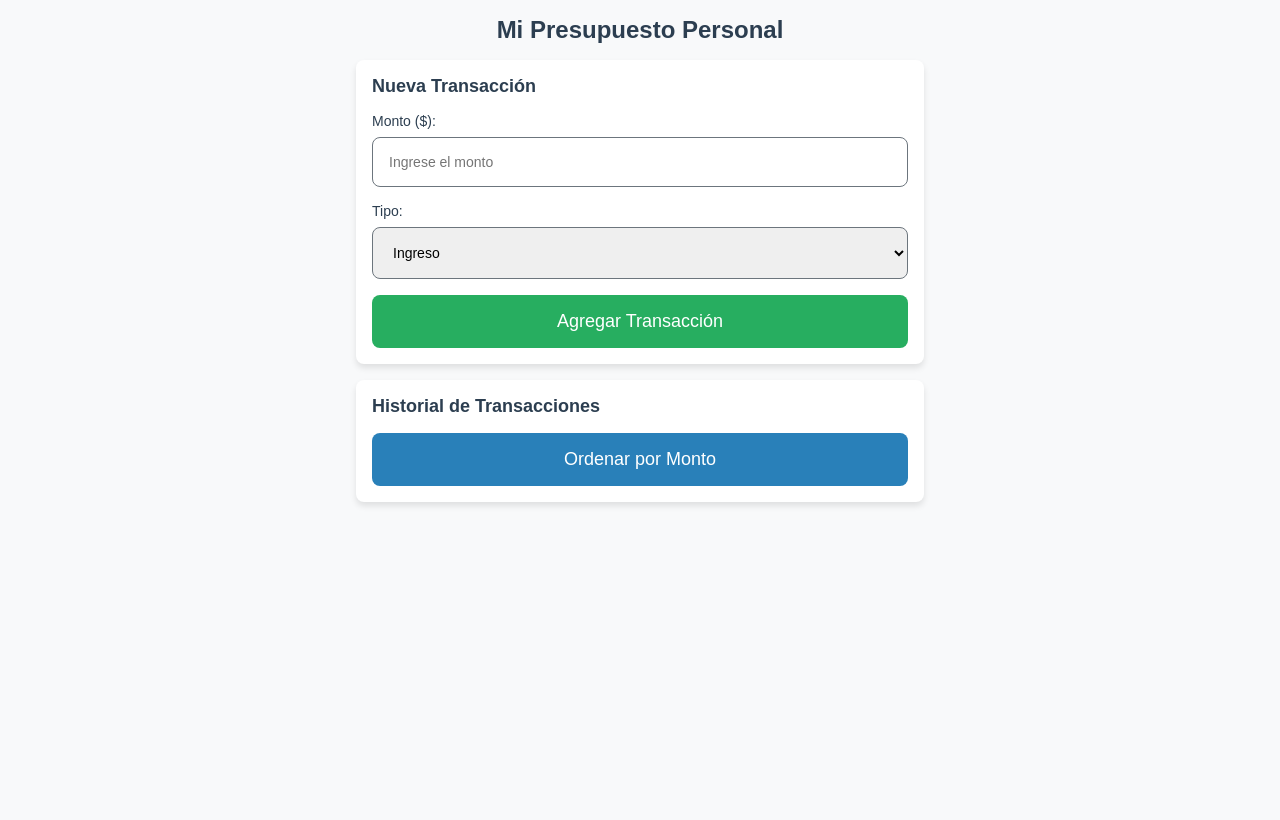
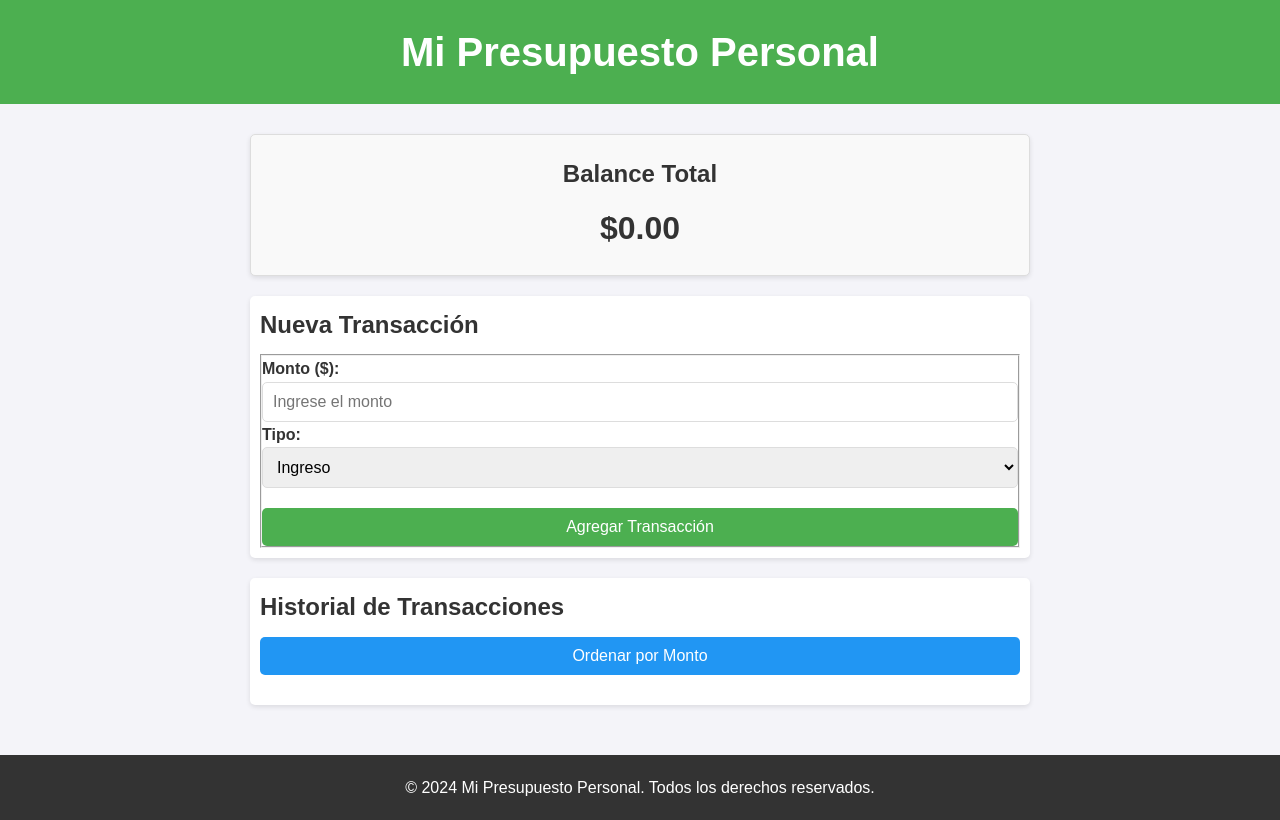
Before and after one commit to Eduardo-Inga-Lopez/personal-budget, a plain HTML site: page index.html in a window 1280 px wide. Both pictures are taken after a click on the button "Ordenar por Monto". Drawn offline with Linux system fonts and the light colour scheme.

Commit message:
feat: agrega funciones puras para cálculos

```diff
--- a/css/styles.css
+++ b/css/styles.css
@@ -5,145 +5,159 @@
   box-sizing: border-box;
 }
 
+/* Variables */
 :root {
   --font-family: Arial, sans-serif;
-    --color-primary: #2c3e50;
-    --color-secondary: #2980b9;
-    --color-green: #27ae60;
+  --line-height: 1.6;
+  --color-background: #f4f4f9;
+  --color-primary: #4caf50;
+  --color-primary-hover: #45a049;
+  --color-secondary: #2196f3;
+  --color-secondary-hover: #1976d2;
+  --color-text: #333;
   --color-white: #ffffff;
-    --color-light-gray: #f8f9fa;
-    --color-dark-gray: #6c757d;
-    --border-radius: 8px;
-    --padding: 16px;
-    --margin: 16px;
-    --font-size-large: 24px;
-    --font-size-medium: 18px;
-    --font-size-small: 14px;
+  --color-light-gray: #f9f9f9;
+  --color-border: #ddd;
+  --font-size-large: 2rem;
+  --font-size-medium: 1.5rem;
+  --font-size-small: 1rem;
+  --border-radius: 5px;
+  --padding: 20px;
+  --gap: 15px;
 }
 
+/* General */
 body {
   font-family: var(--font-family);
-    background-color: var(--color-light-gray);
-    color: var(--color-primary);
+  line-height: var(--line-height);
   margin: 0;
   padding: 0;
+  background-color: var(--color-background);
+  color: var(--color-text);
 }
 
-.container {
-    max-width: 600px;
-    margin: 0 auto;
-    padding: var(--padding);
+header {
+  background-color: var(--color-primary);
+  color: var(--color-white);
+  padding: var(--padding) 0;
+  text-align: center;
 }
 
-.text-center {
-    text-align: center;
-    font-size: var(--font-size-large);
-    margin-bottom: var(--margin);
+header h1 {
+  margin: 0;
+  font-size: calc(var(--font-size-large) + 0.5rem);
 }
 
-.card {
+main {
+  max-width: 800px;
+  margin: var(--padding) auto;
+  padding: 10px;
+}
+
+section {
   background-color: var(--color-white);
   border-radius: var(--border-radius);
-    box-shadow: 0 4px 6px rgba(0, 0, 0, 0.1);
-    margin-bottom: var(--margin);
+  box-shadow: 0 2px 5px rgba(0, 0, 0, 0.1);
+  margin-bottom: var(--padding);
+  padding: calc(var(--padding) / 2);
 }
 
-.card-body {
-    padding: var(--padding);
+h2 {
+  font-size: var(--font-size-medium);
+  margin-bottom: calc(var(--padding) / 2);
 }
 
-.card-title {
-    font-size: var(--font-size-medium);
-    margin-bottom: var(--margin);
+/* Balance Section */
+#balance-section {
+  text-align: center;
+  padding: var(--padding);
+  border: 1px solid var(--color-border);
+  border-radius: var(--border-radius);
+  background-color: var(--color-light-gray);
 }
 
-.form-group {
-    margin-bottom: var(--margin);
+#balance-total {
+  font-size: var(--font-size-large);
+  font-weight: bold;
+  color: var(--color-text);
+}
+
+/* Forms */
+form {
+  display: flex;
+  flex-direction: column;
+  gap: var(--gap);
 }
 
 label {
-    display: block;
-    font-size: var(--font-size-small);
-    margin-bottom: 8px;
+  font-weight: bold;
 }
 
-input, select {
+input,
+select {
+  padding: calc(var(--padding) / 2);
+  border: 1px solid var(--color-border);
+  border-radius: var(--border-radius);
+  font-size: var(--font-size-small);
   width: 100%;
-    padding: var(--padding);
-    font-size: var(--font-size-small);
-    border: 1px solid var(--color-dark-gray);
-    border-radius: var(--border-radius);
-    box-sizing: border-box;
 }
 
 button {
-    width: 100%;
-    padding: var(--padding);
-    font-size: var(--font-size-medium);
+  padding: calc(var(--padding) / 2);
+  font-size: var(--font-size-small);
   border: none;
   border-radius: var(--border-radius);
   cursor: pointer;
   color: var(--color-white);
+  text-align: center;
 }
 
 .btn-green {
-    background-color: var(--color-green);
+  margin-top: 20px;
+  width: 100%;
+  background-color: var(--color-primary);
 }
 
 .btn-green:hover {
-    background-color: #1e8449;
+  background-color: var(--color-primary-hover);
 }
 
 .btn-blue {
   background-color: var(--color-secondary);
+  margin-bottom: 20px;
+  width: 100%;
 }
 
 .btn-blue:hover {
-    background-color: #21618c;
+  background-color: var(--color-secondary-hover);
 }
 
-ul {
+/* Transaction List */
+#transaction-list {
   list-style: none;
   padding: 0;
   margin: 0;
 }
 
-/* Estilo para el historial de transacciones */
-#transaction-list {
-  padding: 0;
-  margin: 0;
-  list-style: none;
+#transaction-list li {
+  padding: calc(var(--padding) / 2);
+  background-color: var(--color-light-gray);
+  border: 1px solid var(--color-border);
+  border-radius: var(--border-radius);
+  margin-bottom: calc(var(--padding) / 4);
+  display: flex;
+  justify-content: space-between;
 }
 
-.transaction-item {
-  display: flex;
-  justify-content: space-between;
-  align-items: center;
-  padding: 10px;
-  border-bottom: 1px solid #ddd;
-  font-size: 16px;
-  color: #333;
+.expense {
+  color: red;
 }
 
-.transaction-item:last-child {
-  border-bottom: none;
+/* Footer */
+footer {
+  text-align: center;
+  padding: var(--padding);
+  background-color: var(--color-text);
+  color: var(--color-white);
+  margin-top: var(--padding);
 }
-
-.transaction-date {
-  flex: 1; /* Ocupa espacio proporcional */
-  text-align: left;
-}
-
-.transaction-type {
-  flex: 0 0 auto; /* No se expande ni se contrae */
-  font-weight: bold;
-  padding-left: 10px;
-}
-
-.transaction-type.income {
-  color: #27ae60;
-}
-
-.transaction-type.expense {
-  color: #c0392b;
-}
--- a/index.html
+++ b/index.html
@@ -4,46 +4,57 @@
 <head>
     <meta charset="UTF-8">
     <meta name="viewport" content="width=device-width, initial-scale=1.0">
+    <meta name="description"
+        content="Gestor de presupuesto personal con balance total y transacciones categorizadas en ingresos y gastos.">
+    <meta name="keywords" content="presupuesto, finanzas personales, ingresos, gastos, balance">
+    <meta name="author" content="Tu Nombre">
     <title>Mi Presupuesto Personal</title>
     <link rel="stylesheet" href="./css/styles.css">
 </head>
 
 <body>
-    <div class="container">
-        <h1 class="text-center">Mi Presupuesto Personal</h1>
+    <header>
+        <h1>Mi Presupuesto Personal</h1>
+    </header>
 
-        <div class="card">
-            <div class="card-body">
-                <h2 class="card-title">Nueva Transacción</h2>
+    <main>
+        <section id="balance-section" aria-labelledby="balance-title">
+            <h2 id="balance-title">Balance Total</h2>
+            <p id="balance-total" aria-live="polite">$0.00</p>
+        </section>
+
+        <section aria-labelledby="new-transaction-title">
+            <h2 id="new-transaction-title">Nueva Transacción</h2>
             <form id="transaction-form">
-                    <div class="form-group">
+                <fieldset>
                     <label for="amount">Monto ($):</label>
                     <input type="number" id="amount" placeholder="Ingrese el monto" required>
-                    </div>
-                    <div class="form-group">
+
                     <label for="type">Tipo:</label>
                     <select id="type" required>
                         <option value="income">Ingreso</option>
                         <option value="expense">Gasto</option>
                     </select>
-                    </div>
+
                     <button type="submit" class="btn btn-green">Agregar Transacción</button>
+                </fieldset>
             </form>
-            </div>
-        </div>
+        </section>
 
-        <div class="card">
-            <div class="card-body">
-                <h2 class="card-title">Historial de Transacciones</h2>
+        <section aria-labelledby="transaction-history-title">
+            <h2 id="transaction-history-title">Historial de Transacciones</h2>
             <button id="sort-button" class="btn btn-blue">Ordenar por Monto</button>
-                <ul id="transaction-list"></ul>
-            </div>
-        </div>
-    </div>
+            <ul id="transaction-list" aria-live="polite"></ul>
+        </section>
+    </main>
 
-    <script src="./js/validators.js"></script>
-    <script src="./js/utils.js"></script>
-    <script src="./js/app.js"></script>
+    <footer>
+        <p>&copy; 2024 Mi Presupuesto Personal. Todos los derechos reservados.</p>
+    </footer>
+
+    <script src="./js/validators.js" type="module"></script>
+    <script src="./js/utils.js" type="module"></script>
+    <script src="./js/app.js" type="module"></script>
 </body>
 
 </html>
--- a/js/app.js
+++ b/js/app.js
@@ -1,4 +1,7 @@
-// Array para almacenar las transacciones
+import { calcularBalance, formatearMonto } from "./utils.js";
+import { validarMonto, validarTipo } from "./validators.js";
+
+// Manejar el estado de las transacciones de forma local
 let transactions = [];
 
 // Manejar el envío del formulario
@@ -9,53 +12,65 @@ document.getElementById("transaction-form").addEventListener("submit", function
   const amount = parseFloat(document.getElementById("amount").value);
   const type = document.getElementById("type").value;
 
-  if (isNaN(amount) || amount <= 0) {
+  // Validar los datos ingresados
+  if (!validarMonto(amount)) {
     alert("Por favor, ingrese un monto válido.");
     return;
   }
 
-  // Obtener fecha actual
+  if (!validarTipo(type)) {
+    alert("Por favor, seleccione un tipo válido.");
+    return;
+  }
+
+  // Crear una nueva transacción
   const date = new Date().toLocaleDateString();
+  const nuevaTransaccion = { date, type, amount };
 
-  // Agregar transacción
-  transactions.push({ date, type, amount });
-  renderTransactions();
+  // Actualizar el estado de las transacciones
+  transactions = [...transactions, nuevaTransaccion];
 
-  // Limpiar el formulario
-  this.reset();
+  actualizarVista();
+  this.reset(); // Limpiar el formulario
 });
 
 // Función para renderizar las transacciones
-function renderTransactions() {
+const renderTransactions = () => {
   const transactionList = document.getElementById("transaction-list");
   transactionList.innerHTML = ""; // Limpiar la lista actual
 
-  transactions.forEach((transaction) => {
-    // Crear elemento de lista
+  transactions
+    .map((transaction) => {
       const listItem = document.createElement("li");
       listItem.className = "transaction-item";
 
-    // Contenido del elemento con estructura alineada
       listItem.innerHTML = `
         <span class="transaction-date">${transaction.date}</span>
         <span class="transaction-type ${
           transaction.type === "income" ? "income" : "expense"
-      }">${transaction.type === "income" ? "+" : "-"}$${transaction.amount.toFixed(2)}</span>
+        }">${transaction.type === "income" ? "+" : "-"}${formatearMonto(transaction.amount)}</span>
       `;
+      return listItem;
+    })
+    .forEach((listItem) => transactionList.appendChild(listItem));
+};
 
-    transactionList.appendChild(listItem);
-  });
-}
+// Función para actualizar la vista (transacciones y balance)
+const actualizarVista = () => {
+  renderTransactions();
+
+  const balance = calcularBalance(transactions);
+  document.getElementById("balance-total").textContent = formatearMonto(balance);
+};
 
 // Manejar el botón para ordenar transacciones
-document.getElementById("sort-button").addEventListener("click", function () {
-  // Ordenar primero por tipo (income antes que expense) y luego por monto de mayor a menor
-  transactions.sort((a, b) => {
+document.getElementById("sort-button").addEventListener("click", () => {
+  transactions = [...transactions].sort((a, b) => {
     if (a.type === b.type) {
       return b.amount - a.amount; // Ordenar por monto si el tipo es igual
     }
-    return a.type === "income" ? -1 : 1; // Ingreso primero, gasto después
+    return a.type === "income" ? -1 : 1; // Ingresos antes que gastos
   });
 
-  renderTransactions();
+  actualizarVista();
 });
--- a/js/utils.js
+++ b/js/utils.js
@@ -0,0 +1,14 @@
+// Función pura para calcular el balance total
+export const calcularBalance = (transacciones) => {
+  return transacciones.reduce((total, trans) => {
+    return trans.type === "income" ? total + trans.amount : total - trans.amount;
+  }, 0);
+};
+
+// Función pura para formatear un monto en una moneda específica
+export const formatearMonto = (monto, moneda = "USD") => {
+  return new Intl.NumberFormat("en-US", {
+    style: "currency",
+    currency: moneda,
+  }).format(monto);
+};
--- a/js/validators.js
+++ b/js/validators.js
@@ -0,0 +1,9 @@
+// Valida que el monto sea un número positivo
+export const validarMonto = (monto) => {
+    return !isNaN(monto) && monto > 0;
+  };
+
+  // Valida que el tipo sea "income" o "expense"
+  export const validarTipo = (tipo) => {
+    return tipo === "income" || tipo === "expense";
+  };
```
Lines whose indentation alone changed are shown as unchanged.
